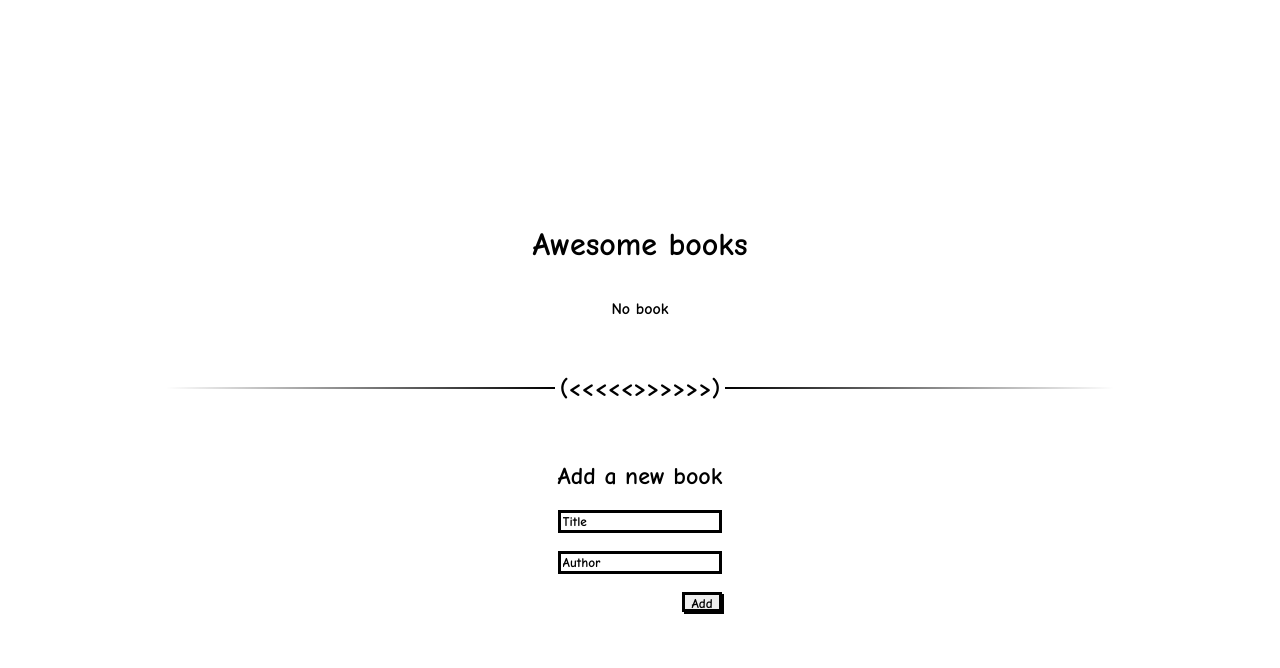
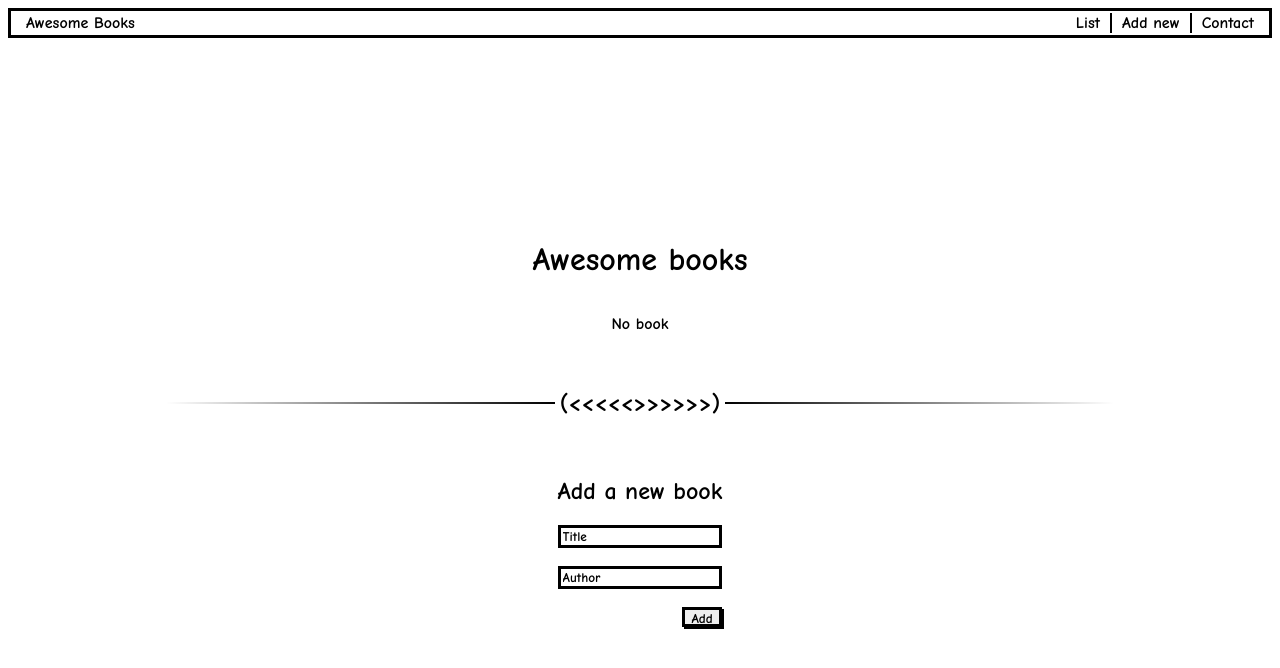
Before and after one commit to Mahamadou-Nouridine/awesome-books, a website: page index.html in a window 1280 px wide. Drawn offline with Linux system fonts and the light colour scheme.

Commit message:
Created the navigation bar

```diff
--- a/index.html
+++ b/index.html
@@ -10,7 +10,22 @@
   </head>
 
   <body>
-    <h1>Awesome books</h1>
+
+    <header>
+      <nav>
+        <Strong>Awesome Books</Strong>
+        <ul class="nav-links">
+          <li class="nav-link"><a href="http://">List</a></li>
+          <hr class="nav-separator">
+          <li class="nav-link"><a href="http://">Add new</a></li>
+          <hr class="nav-separator">
+          <li class="nav-link"><a href="http://">Contact</a></li>
+        </ul>
+      </nav>
+    </header>
+
+    <main>
+      <h1>Awesome books</h1>
     <div class="books-container">
     </div>
     <p class="no-book">No book</p>
@@ -35,5 +50,6 @@
       <br />
       <button class="add-button">Add</button>
     </form>
+    </main>
   </body>
 </html>
--- a/style.css
+++ b/style.css
@@ -5,17 +5,56 @@
   font-family: "Comic Neue", cursive;
 }
 
-input::placeholder {
-  color: black;
-}
-
-body {
-  height: 100vh;
+main {
+  height: calc(100vh - 30px);
   display: flex;
   justify-content: center;
   align-items: center;
   flex-direction: column;
 }
+
+header {
+  width: 100%;
+  /* align-self: start; */
+}
+
+nav {
+  display: flex;
+  justify-content: space-between;
+  align-items: center;
+  padding: 0 15px;
+  width: 100%;
+  height: 30px;
+}
+
+.nav-links {
+  list-style-type:none ;
+  display: flex;
+  justify-content: space-between;
+  align-items: center;
+}
+
+.nav-link a {
+  text-decoration: none;
+  color: unset;
+}
+
+.nav-separator {
+  height: 20px;
+  border: solid 1px black;
+  background-color: #000;
+  margin: 0 10px;
+
+}
+
+nav {
+  border: 3px solid black;
+}
+
+input::placeholder {
+  color: black;
+}
+
 
 .book {
   display: flex;
```
